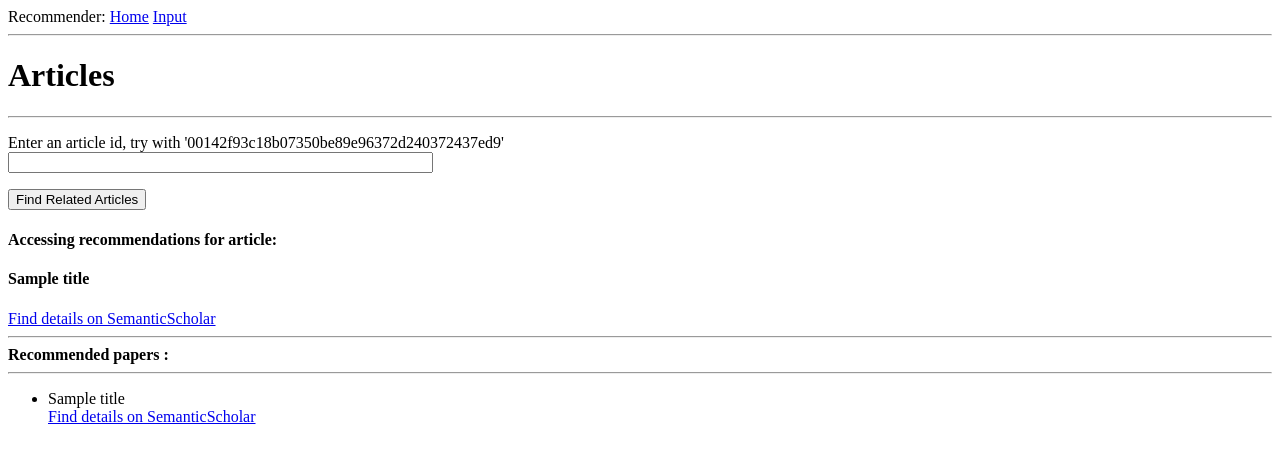
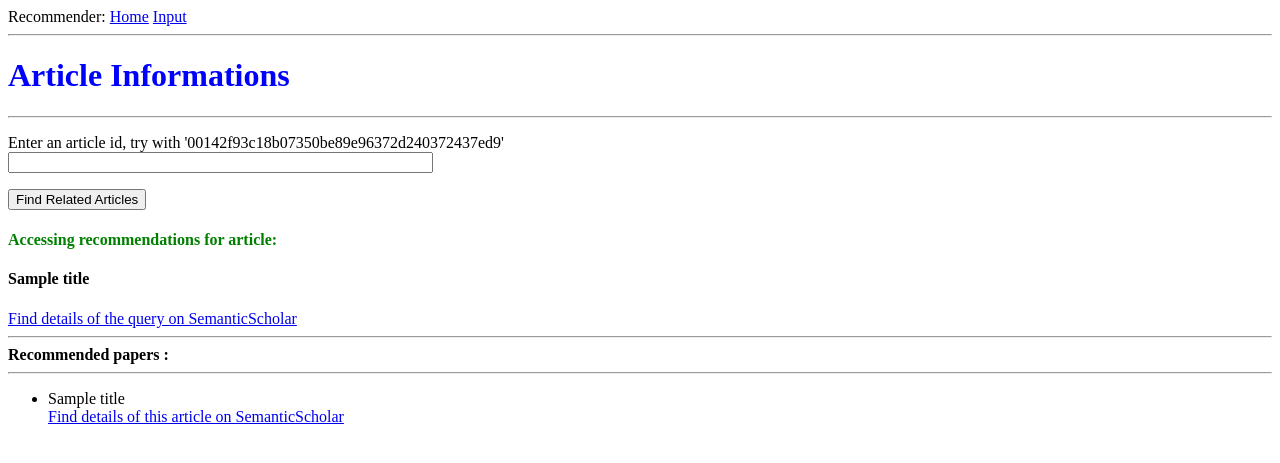
Before and after one commit to tapasig/covid_article_recommender, a Flask app: template templates/input.html in a window 1280 px wide. Shown: the top 463 px of the page. Run offline with Flask 2, Linux system fonts and the light colour scheme; the template is opened without the code that fills it: values that come from a table or form of the project are taken from there, most other values are stand-ins (such as "Sample title", 1, 10 or a date in 2020); parts of the project's set-up code (start-up, migrations or seed data) failed here and were passed over.

Commit message:
cosmetic changes in the templates

```diff
--- a/templates/base.html
+++ b/templates/base.html
@@ -1,6 +1,9 @@
 <html>
     <head>
-        <title>{{ title }} - Covid-19 Reserach Articles Recommendations</title>
+        <meta charset="UTF-8">
+        <meta name="viewport" content="width=device-width, initial-scale=1.0">
+        <meta http-equiv="X-UA-Compatible" content="ie=edge">
+        <title>{{ title }} Covid-19 Reserach Articles Recommendations</title>
     </head>
     <body>
         <div>
--- a/templates/index.html
+++ b/templates/index.html
@@ -1,5 +1,5 @@
 {% extends "base.html" %}
 
 {% block content %}
-    <h1>Welcome ...</h1>
+    <h1 style="color: blue" >Welcome to the Web Page to find recommendations of Covid-19 Research Articles</h1>
 {% endblock %}
--- a/templates/input.html
+++ b/templates/input.html
@@ -5,7 +5,7 @@
 <div class="container">
   <div class="row">
     <div class="col">
-      <h1>Articles</h1>
+      <h1 style="color: blue">Article Informations</h1>
       <hr>
 
     <form action="" method="post" novalidate>
@@ -16,12 +16,12 @@
         </p>
         <p>{{ form.submit() }}</p>
 	<!-- recommendations -->
-	<h4>Accessing recommendations for article:</h4>
+	<h4 style="color: green" >Accessing recommendations for article:</h4>
         {% if article%}
         <h4> {{ titles[article]  }} </h4>
-        <!-- to get the URL of the article -->
+        <!-- to get the URL of the QUERY article -->
         <div class="card-body">
-            <a target="_blank" rel="noopener noreferrer" href=https://www.semanticscholar.org/paper/{{ article }} class="btn btn-primary btn-sm"> Find details on SemanticScholar </a>
+            <a target="_blank" rel="noopener noreferrer" href=https://www.semanticscholar.org/paper/{{ article }} class="btn btn-primary btn-sm"> Find details of the query on SemanticScholar </a>
         </div>
         {% endif %}
 	<!-- <p>Recommended papers : {{ recommendations }}</p> -->
@@ -32,14 +32,14 @@
         <ul>
           {% for reco in recommendations %}
           <li>{{ titles[reco] }}</li>
-          <!-- to get the URL of the articles -->
+          <!-- to get the URL of the Recommended articles -->
           <div class="card-body">
-              <a target="_blank" rel="noopener noreferrer" href=https://www.semanticscholar.org/paper/{{ reco }} class="btn btn-primary btn-sm"> Find details on SemanticScholar </a>
+              <a target="_blank" rel="noopener noreferrer" href=https://www.semanticscholar.org/paper/{{ reco }} class="btn btn-primary btn-sm"> Find details of this article on SemanticScholar </a>
           </div>
           {% endfor %}
         </ul>
 	{% else %}
-	<p>No recommendations found</p>
+	<p style="color: red" >No recommendations found</p>
 	{% endif %}
 
     </form>
```
